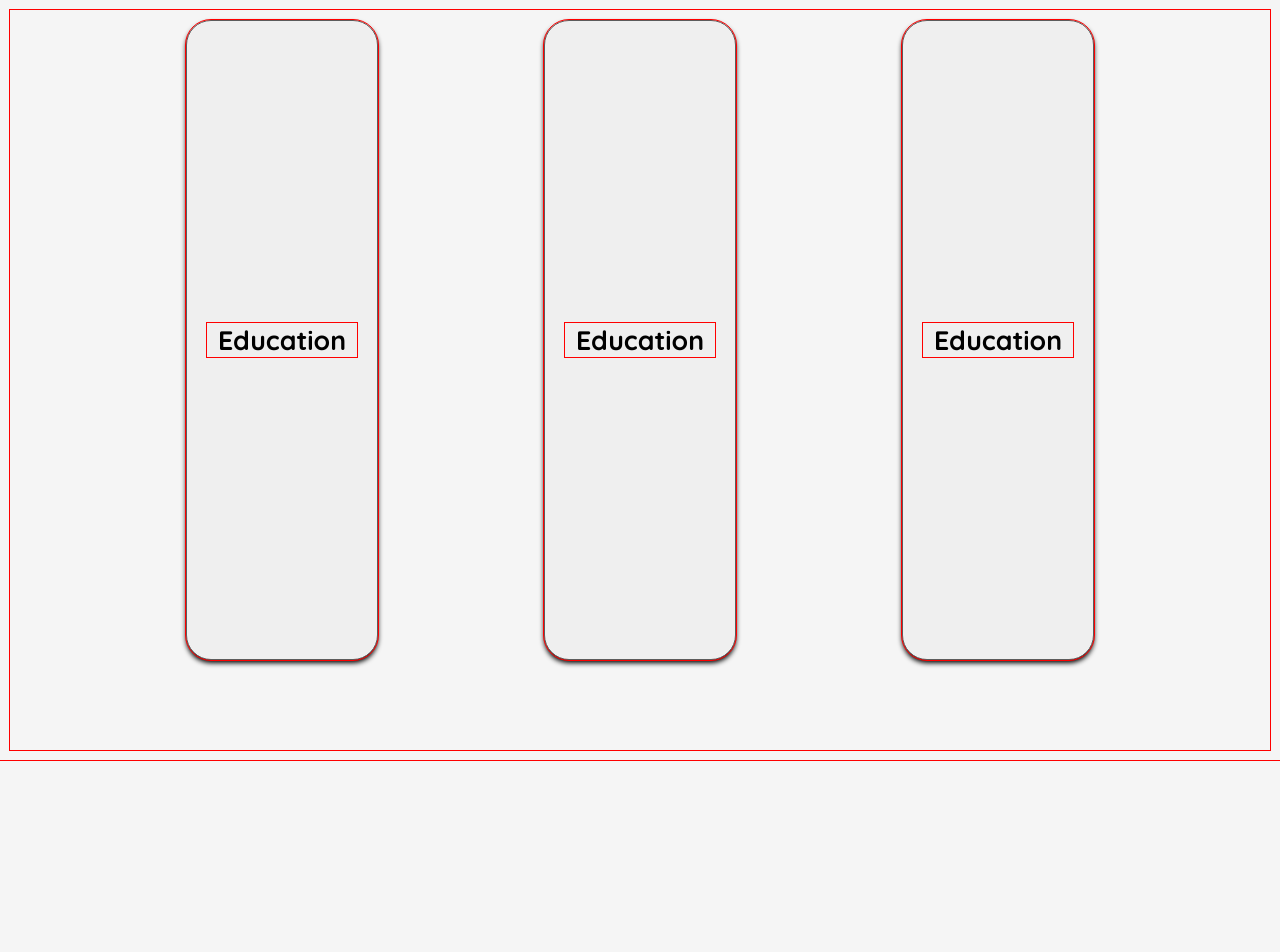
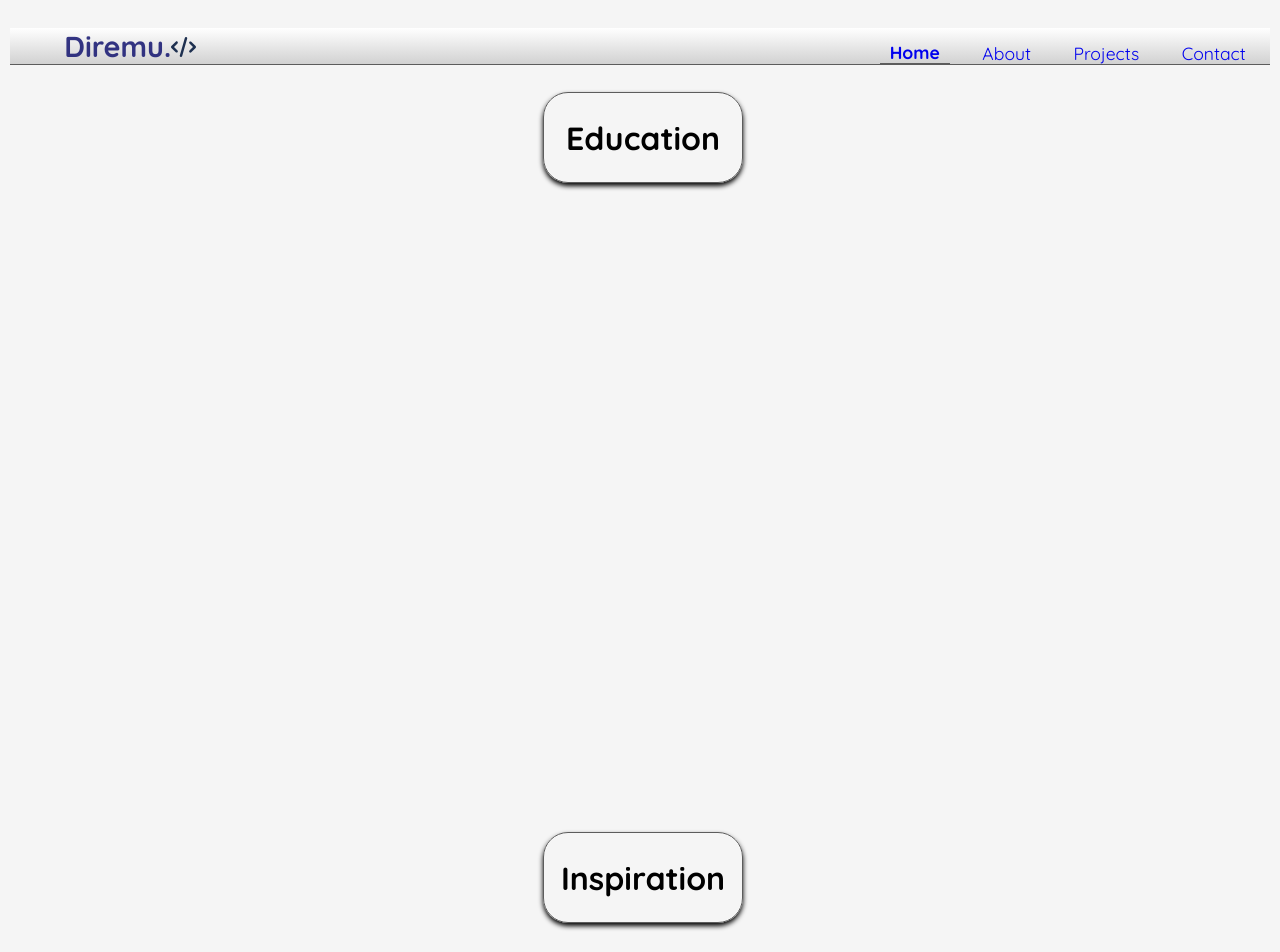
Before and after one commit to diremu/portfolio-website, a React (Create React App) app: page /about in a window 1280 px wide. Shown: the top 952 px of the page. Before the commit the page ends 800 px from the top, so only its background shows below. Built offline with nearby package versions, Linux system fonts and the light colour scheme.

Commit message:
completed the card implementation, yet to completely style it

```diff
--- a/src/About/About.js
+++ b/src/About/About.js
@@ -3,6 +3,7 @@ import Navbar from '../components/Navbar/Navbar';
 import Footer from '../components/Footer/Footer';
 import React from 'react';
 import { useInView } from 'react-intersection-observer';
+import Cards from '../components/Cards/Cards';
 
 const About = () => {
     const [ref, inView] = useInView({triggerOnce: true,})
@@ -25,32 +26,28 @@ const About = () => {
     return(
     <>
     <Navbar />
-    <div id="about-div">
-        <div className={`life-divs animated-section ${inView ? 'visible' : ''}`} id="education-div" ref={ref}>
-            <h2>My Education</h2>
-            <div>
-                <p>I started my primary education in the <a href="https://smschools.com" target="_blank" rel="noreferrer">Stella Maris School</a> located in Abuja, Nigeria. I finished my primary education at Primary 5 in the Early Beginners School. I went on to spend 6 years in the boarding school <a href="https://bhsa.org" target="_blank" rel="noreferrer" >Baptist High School</a>, Abuja.</p>
+    <Cards id="first-card" heading="Education" content={
+        <>
+        <p>I started my primary education in the <a href="https://smschools.com" target="_blank" rel="noreferrer">Stella Maris School</a> located in Abuja, Nigeria. I finished my primary education at Primary 5 in the Early Beginners School. I went on to spend 6 years in the boarding school <a href="https://bhsa.org" target="_blank" rel="noreferrer" >Baptist High School</a>, Abuja.</p>
                 {/* Add links to the school names */ }
                 <p>Afterwards, I then went on to pursue a Bachelor's Degree in Computer Science in <a href="https://lmu.edu.ng" target="_blank" rel="noreferrer">Landmark University</a>, Kwara State, Nigeria. In this environment, I have had the opportunity to begin a path up the career of Full-Stack Engineering.</p>
-            </div>
-        </div>
-        <div className="life-divs" id="passion-div">
-            <div id="p-hdiv"><h2>Inspiration</h2></div>
-            <div>
-                <p>Since the 1990s, Website making and designing has become ever more of a big deal. To take part in such an industry and possibly contribute to it such that the entire community is appreciative of that effort is enough of a reason for me to venture into the career of Full-Stack Engineering.</p>
-            </div>
-        </div>
-        <div className="life-divs" id="learning-div">
-            <h2 id="learning-divh">Milestones <br/><span> & Progress</span></h2>
-            {/* Milestones should be in the form of a list not a paragraph */}
+    </>
+    }className="life-divs" />
+
+    <Cards id="second-card" heading="Inspiration" content= {
+        <p>Since the 1990s, Website making and designing has become ever more of a big deal. To take part in such an industry and possibly contribute to it such that the entire community is appreciative of that effort is enough of a reason for me to venture into the career of Full-Stack Engineering.</p>
+    }className="life-divs" />
+
+    <Cards id="third-card" heading="Milestones & Progress" content= {
+        <>
             <p>My milestones so far have been:
                 <ol id="experience-list">
                     <li>Embarking on a 3-month internship with people from Graphic designers and Product desginers to Frontend and FullStack Engineers. This gave me the opportunity to enhance social skills as well as Real-time collaboration.</li>
                     <li>Using the languages and technologies at my disposal on Projects that are comparable to real world applications.</li>
                 </ol></p>
             <p>As of my stay in school,  I have improved upon my knowledge in CSS and React and begun my mission to truly become a Full-Stack Engineer. I have also learnt many concepts through the curriculum that will be helpful to my career.</p>
-        </div>
-    </div>
+        </>
+    } className="life-divs"  />
     <Footer />
     </>
 )
--- a/src/App.js
+++ b/src/App.js
@@ -4,22 +4,20 @@ import About from '../src/About/About';
 import Contact from './Contact/Contact';
 import Projects from './Projects/Projects';
 import Introduction from './Introduction/Introduction';
-import Cards from './components/Cards/Cards';
 
 // Install react-router-dom
 
 function App() {
   return (
-  // <BrowserRouter>
-  //   <Routes>
-  //     <Route path="/" element={<Introduction />} />
-  //     <Route path="home" element={<Home />} />
-  //     <Route  path="about" element={<About />} />
-  //     <Route path="projects" element={<Projects />} />
-  //     <Route path="contact" element={<Contact />} />
-  //   </Routes>
-  // </BrowserRouter>
-    <Cards />
+  <BrowserRouter>
+    <Routes>
+      <Route path="/" element={<Introduction />} />
+      <Route path="home" element={<Home />} />
+      <Route  path="about" element={<About />} />
+      <Route path="projects" element={<Projects />} />
+      <Route path="contact" element={<Contact />} />
+    </Routes>
+  </BrowserRouter>
   );
 }
 
--- a/src/components/Cards/Cards.css
+++ b/src/components/Cards/Cards.css
@@ -1,10 +1,6 @@
 @font-face {
     font-family: 'Quicksand';
     src: local('Quicksand'), url(../../fonts/Quicksand-VariableFont_wght.ttf) format(woff);
-}
-
-* {
-    outline: 1px solid red
 }
 
 .hidden {
@@ -31,10 +27,10 @@
     padding: 1.6%;
     cursor: pointer;
     transition: 1.2s;
-    max-height: 80vh;
     width: 15vw;
     min-width: 150px;
     box-shadow: 0 3px 5px black;
+    height: auto;
 }
 
 .cards:hover {
@@ -62,10 +58,19 @@
 }
 
 .enlarged h1 {
-    text-align: left;
+    text-align: center;
 }
 
 .content {
     text-align: right;
-    font-size: 1.4rem;
 }
+
+.content p {
+    font-size: 1.25rem;
+}
+
+.life-divs {
+    display: flex;
+    flex-direction: column;
+    flex-wrap: nowrap;
+}
--- a/src/components/Cards/Cards.jsx
+++ b/src/components/Cards/Cards.jsx
@@ -1,36 +1,18 @@
 import './Cards.css'
 import React, {useState} from 'react';
 
-export default function Cards() {
+export default function Cards(props) {
     let [expand, setExpanded] = useState("");
     return (
-        <>
         <div id="cards-container">
-            <button type="button" onMouseEnter={() => {setExpanded("first-card")}} onMouseLeave={() => {setExpanded("")}}  className={`cards ${expand === "first-card" ? "enlarged" : ""}`}>
-                <div id="first-card">
-                <h1 className="card-headings">Education</h1>
-                <div className={` ${expand === "first-card" ? "content" : "hidden"}`} >
-                    My education sbeeisjf sjhjsbhf sefk srh sheshbd haoweh.
+            <div>
+                <div id={props.id} onMouseEnter={() => {setExpanded(props.id)}} onMouseLeave={() => {setExpanded("")}} className={`cards ${expand === props.id ? "enlarged" : ""} ${props.className}`}>
+                <h1 className="card-headings">{props.heading}</h1>
+                <div className={` ${expand === props.id ? "content" : "hidden"}`} >
+                    {props.content}
                 </div>
             </div>
-            </button>
-            <button type="button" onMouseEnter={() => {setExpanded("second-card")}} onMouseLeave={() => {setExpanded("")}}  className={`cards ${expand === "second-card" ? "enlarged" : ""}`}>
-                <div id="second-card">
-                <h1 className="card-headings">Education</h1>
-                <div className={`${expand === "second-card" ? "content" : "hidden"}`} >
-                    My education sbeeisjf sjhjsbhf sefk srh sheshbd haoweh.
-                </div>
             </div>
-            </button>
-            <button type="button" onMouseEnter={() => {setExpanded("third-card")}} onMouseLeave={() => {setExpanded("")}}  className={`cards ${expand === "third-card" ? "enlarged" : ""}`}>
-                <div id="third-card">
-                <h1 className="card-headings">Education</h1>
-                <div className={` ${expand === "third-card" ? "content" : "hidden"}`} >
-                    My education sbeeisjf sjhjsbhf sefk srh sheshbd haoweh.
-                </div>
-            </div>
-            </button>
         </div>
-        </>
     )
 }
--- a/src/components/Navbar/Navbar.js
+++ b/src/components/Navbar/Navbar.js
@@ -5,7 +5,7 @@ import React, {useEffect, useState} from 'react'
 const Navbar = () => {
     const [activeLink, setActiveLink] = useState(sessionStorage.getItem('activeLink') || 'home');
     const handleLinkClick = link => setActiveLink(link);
-    useEffect(()=>{sessionStorage   .setItem('activeLink',activeLink)},[activeLink])
+    useEffect(()=>{sessionStorage.setItem('activeLink',activeLink)},[activeLink])
     return(
         <nav id="top-nav">
             <ul>
```
